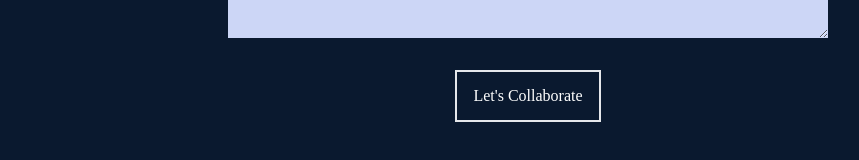
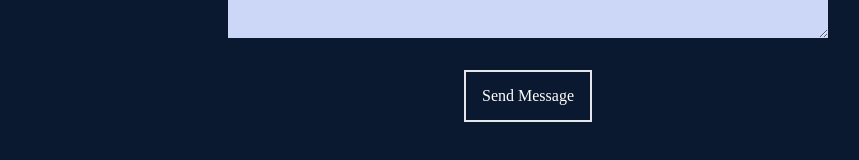
Before and after one commit to earljay06/Porfolio, a React (Create React App) app: page / in a window 1280 px wide. Shown: the part 3784-3944 px from the top of the page, without its empty margins (112-971 px from the left). Built offline with nearby package versions, Linux system fonts and the light colour scheme.

Commit message:
...........................

```diff
--- a/src/components/Contact.jsx
+++ b/src/components/Contact.jsx
@@ -9,7 +9,7 @@ const Contact = () => {
       <form
         method="POST"
         action="https://getform.io/f/a699a1b2-f225-434e-b317-1fbbde8e006c"
-        className="flex flex-col max-w-[600px] w-full"
+        className="flex flex-col max-w-[600px] w-full "
       >
         <div className="pb-8 mt-24">
           <p className="text-4xl font-bold inline border-b-4 border-amber-500 text-gray-300">
@@ -35,7 +35,7 @@ const Contact = () => {
           placeholder="Message"
         ></textarea>
         <button className="text-white border-2 hover:bg-amber-500 hover:border-amber-500 px-4 py-3 my-8 mx-auto flex items-center">
-          Let's Collaborate
+          Send Message
         </button>
       </form>
     </div>
```
